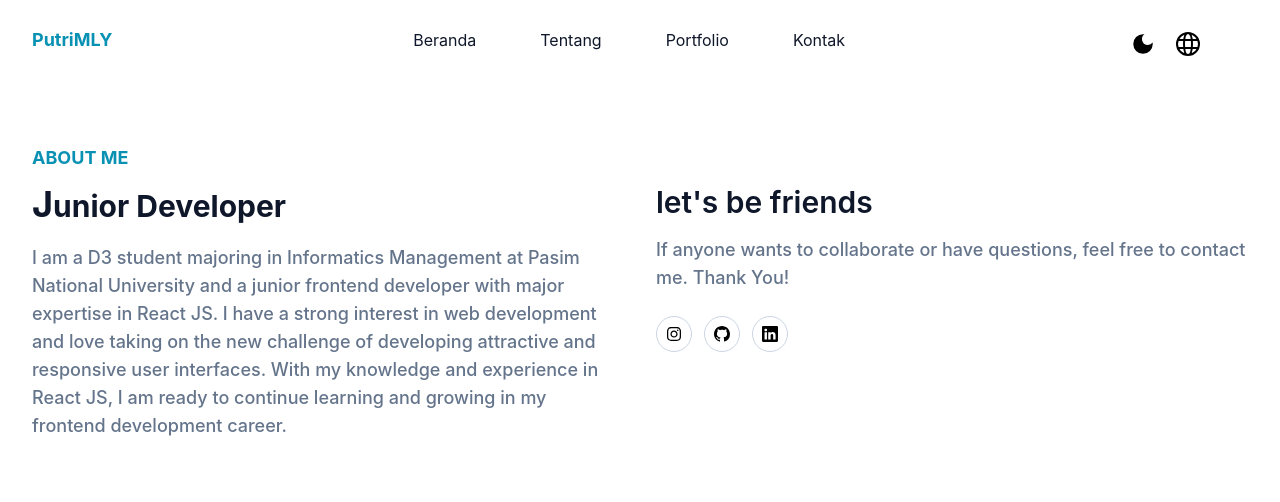
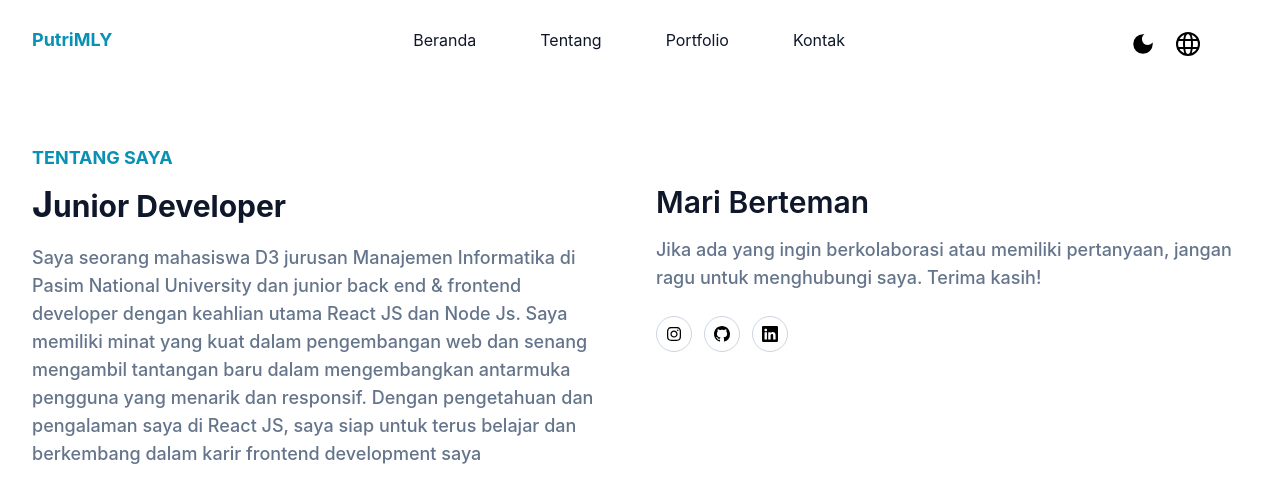
Before and after one commit to pasaribuputri/portfolio, a React (Vite) app: page /about in a window 1280 px wide. Shown: the top 502 px of the page. Built offline with nearby package versions, Linux system fonts and the light colour scheme.

Commit message:
add change

```diff
--- a/src/App.jsx
+++ b/src/App.jsx
@@ -17,14 +17,32 @@ export const Language = {
     about: "Tentang",
     portfolio: "Portfolio",
     contact : "Kontak",
-    cm : "Hubungi Aku"
+    cm : "Hubungi Saya",
+    t1: "Tentang Saya",
+    t2: "Saya seorang mahasiswa D3 jurusan Manajemen Informatika di Pasim National University dan junior back end & frontend developer dengan keahlian utama React JS dan Node Js. Saya memiliki minat yang kuat dalam pengembangan web dan senang mengambil tantangan baru dalam mengembangkan antarmuka pengguna yang menarik dan responsif. Dengan pengetahuan dan pengalaman saya di React JS, saya siap untuk terus belajar dan berkembang dalam karir frontend development saya",
+    t3: "Mari Berteman",
+    t4: "Jika ada yang ingin berkolaborasi atau memiliki pertanyaan, jangan ragu untuk menghubungi saya. Terima kasih!",
+    d1: "Halo 👋, saya",
+    d2: `" Saya Putri Mulyani, seorang junior Back End & Frontend Developer dengan antusiasme tinggi dalam pengembangan perangkat lunak. Saya senang mempelajari hal-hal baru dan selalu mencari praktik terbaik di industri ini. Saya memiliki kemampuan dalam pemecahan masalah dan siap berkontribusi untuk proyek yang menantang. Terima kasih!!! . "`,
+    k1: "Nama",
+    k2: "Pesan",
+    k3: "Kirim"
   },
   en: {
     home: "Home",
     about: "About",
     portfolio: "Portfolio",
     contact : "Contact",
-    cm: "Contact Me"
+    cm: "Contact Me",
+    t1: "About Me",
+    t2: "I am a D3 student majoring in Informatics Management at Pasim National University and a junior back end & frontend developer with major expertise in React JS and Node Js. I have a strong interest in web development and love taking on the new challenge of developing attractive and responsive user interfaces. With my knowledge and experience in React JS, I am ready to continue learning and growing in my frontend development career.",
+    t3: "let's be friends",
+    t4: "If anyone wants to collaborate or have questions, feel free to contact me. Thank You!",
+    d1: "Hi there 👋, i'm ",
+    d2:` " I'm Putri Mulyani, a junior Back End & Frontend Developer with great enthusiasm in software development. I love learning new things and am always on the lookout for the best practices in the industry. I have ability in problem solving and ready to contribute to challenging projects. Thank You !!! ." `,
+    k1: "Name",
+    k2: "Message",
+    k3: "Send"
   }
 }
 
--- a/src/assets/pages/About/index.jsx
+++ b/src/assets/pages/About/index.jsx
@@ -4,10 +4,12 @@ import {BsGithub} from "react-icons/bs"
 import {BsLinkedin} from "react-icons/bs"
 import { useContext } from 'react'
 import { ThemeContext } from '../../../Theme'
+import { Language, LanguageContext } from '../../../App'
 
 
 const About = () => {
   const {theme, setTheme} = useContext(ThemeContext)
+  const {language} = useContext(LanguageContext)
   const sect = `pt-36 pb-32 ${theme === 'dark' ? 'bg-slate-700' : 'bg-white'}`
 
   return (
@@ -15,13 +17,13 @@ const About = () => {
       <div className="container">
         <div className="flex flex-wrap">
           <div className="w-full px-4 mb-10 lg:w-1/2">
-            <h4 className='font-bold uppercase text-primary text-lg mb-3'>About Me</h4>
+            <h4 className='font-bold uppercase text-primary text-lg mb-3'>{Language[language].t1}</h4>
             <h2 className='font-bold text-dark text-3xl mb-5 max-w-md lg:first-letter:text-4xl'>Junior Developer</h2>
-            <p className='font-medium text-base text-secondary max-w-xl lg:text-lg'>I am a D3 student majoring in Informatics Management at Pasim National University and a junior frontend developer with major expertise in React JS. I have a strong interest in web development and love taking on the new challenge of developing attractive and responsive user interfaces. With my knowledge and experience in React JS, I am ready to continue learning and growing in my frontend development career.</p>
+            <p className='font-medium text-base text-secondary max-w-xl lg:text-lg'>{Language[language].t2}</p>
           </div>
           <div className="w-full px-4 lg:w-1/2">
-            <h3 className='font-semibold text-dark text-2xl mb-4 lg:text-3xl lg:pt-10'>let's be friends</h3>
-            <p className='font-medium text-base text-secondary mb-6 lg:text-lg'>If anyone wants to collaborate or have questions, feel free to contact me. Thank You!</p>
+            <h3 className='font-semibold text-dark text-2xl mb-4 lg:text-3xl lg:pt-10'>{Language[language].t3}</h3>
+            <p className='font-medium text-base text-secondary mb-6 lg:text-lg'>{Language[language].t4}</p>
             <div className='flex items-center'>
               {/* instagram */}
               <a href="https://instagram.com/putrimlypsb" target='blank' className='w-9 h-9 mr-3 rounded-full flex justify-center items-center border border-slate-300 hover:border-primary hover:bg-primary hover:text-white'>
--- a/src/assets/pages/Dashboard/index.jsx
+++ b/src/assets/pages/Dashboard/index.jsx
@@ -1,9 +1,11 @@
 import React from 'react'
 import { useContext } from 'react'
 import { ThemeContext } from '../../../Theme'
+import { Language, LanguageContext } from '../../../App'
 
 const Dashboard = () => {
   const {theme, setTheme} = useContext(ThemeContext)
+  const {language} = useContext(LanguageContext)
   const sect = `pt-28 h-fit ${theme === 'dark' ? 'bg-slate-700 text-white' : 'bg-white'}`
 
   return (
@@ -11,20 +13,15 @@ const Dashboard = () => {
       <div className="container">
         <div className="flex flex-wrap">
           <div className='w-full self-center px-4 lg:w-1/2'>
-            <h1 className='text-base font-semibold text-primary md:text-xl'>Hi there 👋, i'm
+            <h1 className='text-base font-semibold text-primary md:text-xl'>{Language[language].d1}
             <span className='block font-bold text-dark text-4xl mt-1 lg:text-5xl'>Putri Mulyani</span></h1>
             <h2 className='font-medium text-slate-500 text-lg mb-5 lg:text-2xl'>Junior Back End & Frontend Developer</h2>
-            <p className='font-medium text-slate-400 mb-10 leading-relaxed'>" I'm Putri Mulyani, a junior Back End & Frontend Developer with great enthusiasm in software development. I love learning new things and am always on the lookout for the best practices in the industry. I have ability in problem solving and ready to contribute to challenging projects. Thank You !!! . "</p>
-            <a href="" className='text-base font-semibold bg-primary text-white py-3 px-8 rounded-full hover:shadow-lg hover:opacity-80 transition duration-300 ease-in-out'>Contact Me</a>
+            <p className='font-medium text-slate-400 mb-10 leading-relaxed'>{Language[language].d2}</p>
+            <a href="" className='text-base font-semibold bg-primary text-white py-3 px-8 rounded-full hover:shadow-lg hover:opacity-80 transition duration-300 ease-in-out'>{Language[language].cm}</a>
           </div>
           <div className="w-full self-end px-4 lg:w-1/2">
             <div className="mt-8 relative lg:mt-0 lg:right-0 ">
               <img src="/poto.png" alt="Putri Mulyani" className='w-96 rounded-full  lg:ml-24'/>
-              {/* <span className='absolute -bottom-0 -z-10 left-1/2 -translate-x-1/2 md:scale-125 '>
-                <svg height='400' width='400' viewBox="0 0 200 200" xmlns="http://www.w3.org/2000/svg">
-                <path  fill="#14b8a6" d="M56.2,-24.2C61.4,-2.2,46.3,20.4,27.5,32.8C8.8,45.2,-13.6,47.4,-33.6,35.5C-53.5,23.6,-70.9,-2.6,-64.9,-25.6C-58.8,-48.7,-29.4,-68.8,-2,-68.2C25.5,-67.5,51,-46.2,56.2,-24.2Z" transform='translate(100 100) scale(1.1)' />
-                </svg>
-              </span> */}
             </div>
           </div>
         </div>
--- a/src/assets/pages/Header/index.jsx
+++ b/src/assets/pages/Header/index.jsx
@@ -28,6 +28,7 @@ const Header = () => {
   const buttonClasses = `block absolute right-4 lg:hidden ${isActive ? 'hamburger-active' : ''}`;
   const head = `bg-opacity-80  fixed top-0 left-0 w-full  z-10 shadow', ${theme=== 'light'? 'bg-white': "bg-slate-500"}`
   const navMel = ` absolute py-5 bg-white shadow-lg rounded-lg max-w-[250px] w-full right-4 top-full lg:block lg:static lg:max-w-full lg:bg-transparent lg:shadow-none lg:rounded-none ${isMenuActive ? 'hidden' : ''}`
+
   return (
     <header className={head}>
       <div className='flex items-center'>
@@ -60,8 +61,6 @@ const Header = () => {
               </ul>
             </nav>
           </div>
-            {/* <button className='text-base text-dark py-2 mx-8 flex hover:text-primary' onClick={()=> setLanguage("id")}>Indonesia</button>
-            <button className='text-base text-dark py-2 mx-8 flex hover:text-primary' onClick={()=> setLanguage("en")}>Inggris</button> */}
             <div className='flex justify-center items-center'>
               <button className='mt-2 mr-5' onClick={()=> setTheme(theme === 'light' ? 'dark' : 'light')}>
                 {
@@ -76,7 +75,7 @@ const Header = () => {
       </div>
       </div>
       {showSelectOption && (
-        <div className='w-full absolute flex justify-end pb-3 px-16'>
+        <div className='w-full absolute flex justify-end pb-3 px-16 '>
           <select onChange={(e)=> setLanguage(e.target.value)}>
             <option value="id" >Indonesia</option>
             <option value="en" >Inggris</option>
--- a/src/assets/pages/Kontak/index.jsx
+++ b/src/assets/pages/Kontak/index.jsx
@@ -1,26 +1,28 @@
 import React from 'react'
 import { useContext } from 'react'
 import { ThemeContext } from '../../../Theme'
+import { Language, LanguageContext } from '../../../App'
 
 
 const Kontak = () => {
   const {theme, setTheme} = useContext(ThemeContext)
+  const {language} = useContext(LanguageContext)
   const sect = `pt-36 pb-32 ${theme === 'dark' ? 'bg-slate-700' : 'bg-white'}`
 
   return (
-        <section id='kontak' className={sect}>
+    <section id='kontak' className={sect}>
       <div className="container">
         <div className='w-full px-4'>
             <div className="max-w-xl mx-auto text-center mb-16">
-              <h4 className='font-semibold text-lg text-primary mb-2'>Contact</h4>
-              <h2 className='font-bold text-dark text-3xl mb-4 sm:text-4xl lg:text-5xl'>Contact Me</h2>
-              <p className='font-medium text-md text-secondary md:text-lg'>If anyone wants to collaborate or have questions, feel free to contact me. Thank You!</p>
+              <h4 className='font-semibold text-lg text-primary mb-2'>{Language[language].contact}</h4>
+              <h2 className='font-bold text-dark text-3xl mb-4 sm:text-4xl lg:text-5xl'>{Language[language].cm}</h2>
+              <p className='font-medium text-md text-secondary md:text-lg'>{Language[language].t4}</p>
             </div>
         </div>
         <form>
           <div className='w-full lg:w-2/3 lg:mx-auto'>
           <div className="w-full mb-8 px-4">
-            <label htmlFor="name" className='text-base font-bold text-primary'>Name</label>
+            <label htmlFor="name" className='text-base font-bold text-primary'>{Language[language].k1}</label>
             <input type="text" id='name' className='w-full bg-slate-200 text-dark p-3 rounded-md focus:outline-none focus:ring-primary focus:ring-1 focus:border-primary' />
           </div>
           <div className="w-full mb-8 px-4">
@@ -28,11 +30,11 @@ const Kontak = () => {
             <input type="text" id='email' className='w-full bg-slate-200 text-dark p-3 rounded-md focus:outline-none focus:ring-primary focus:ring-1 focus:border-primary' />
           </div>
           <div className="w-full mb-8 px-4">
-            <label htmlFor="pesan" className='text-base font-bold text-primary'>Message</label>
+            <label htmlFor="pesan" className='text-base font-bold text-primary'>{Language[language].k2}</label>
             <textarea type="text" id='name' className='w-full bg-slate-200 text-dark p-3 rounded-md focus:outline-none focus:ring-primary focus:ring-1 focus:border-primary h-32' ></textarea>
           </div>
           <div className="w-full px-4">
-            <button className='text-base font-semibold text-white bg-primary py-3 px-8 rounded-full w-full hover:opacity-80 hover:shadow-lg transition duration-500'>Kirim</button>
+            <button className='text-base font-semibold text-white bg-primary py-3 px-8 rounded-full w-full hover:opacity-80 hover:shadow-lg transition duration-500'>{Language[language].k3}</button>
           </div>
         </div>
         </form>
```
